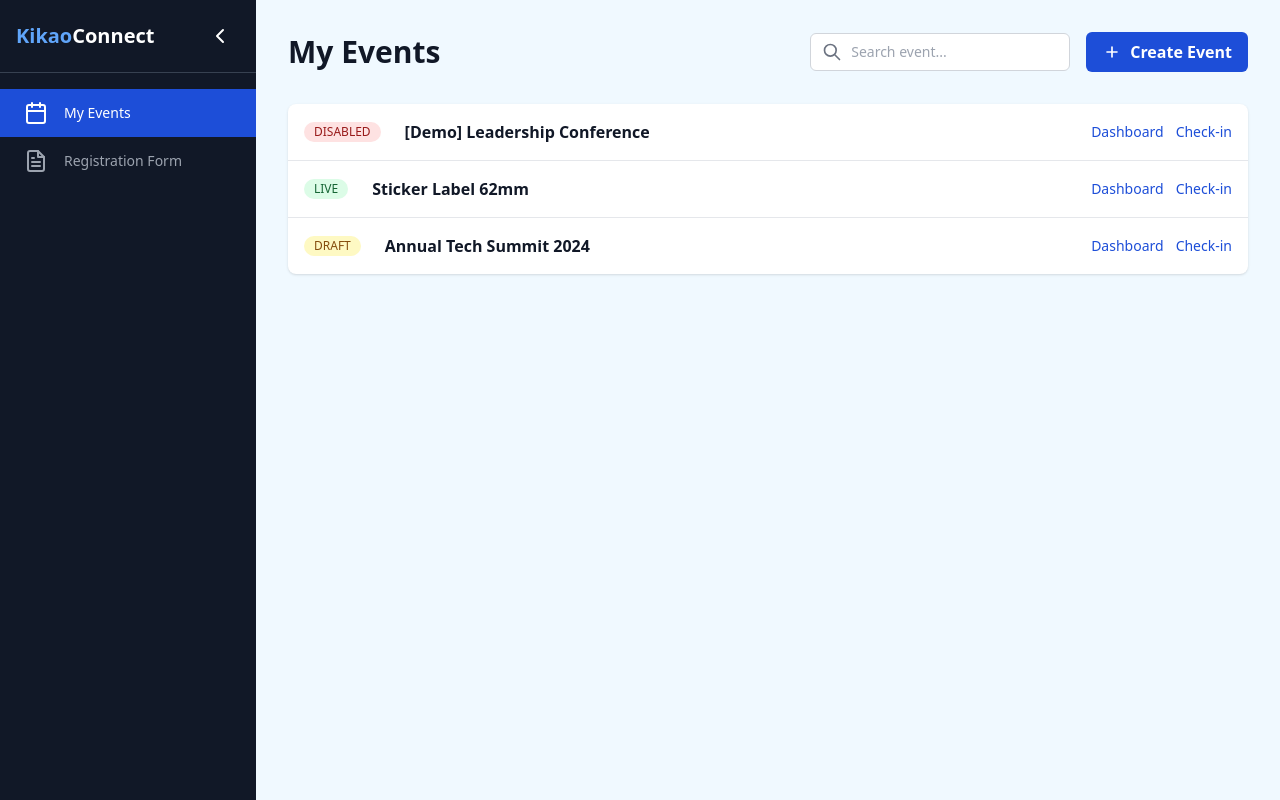
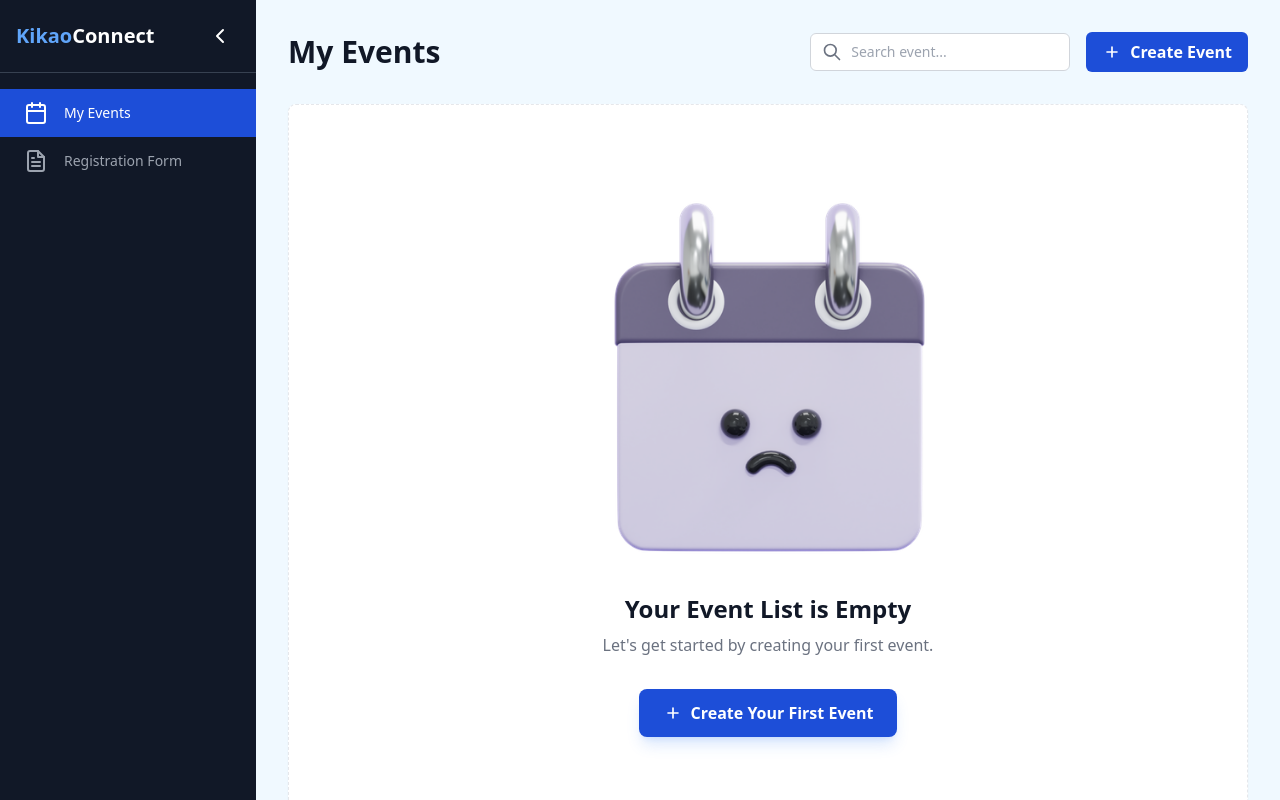
Before and after one commit to Beracali-Technologies/kikaolink-client, a React (Vite) app in the folder client/: page /dashboard/events in a window 1280 px wide. Built offline with nearby package versions, Linux system fonts and the light colour scheme.

Commit message:
Changed the icon to match the screen sizes

```diff
--- /dev/null
+++ b/client/src/Features/Dashboard/Components/NoEventState/NoEventState.tsx
@@ -0,0 +1,48 @@
+import React from 'react';
+import { Link } from 'react-router-dom';
+import noEventImage from '../../../../assets/Icons/noEvent.webp';
+
+
+interface NoEventImageProps {
+    className?: string;
+    alt?: string;
+}
+
+const NoEventImage: React.FC<NoEventImageProps> = ({ className, alt ="No Event found"  }) => {
+  return (
+        <img src={noEventImage} width="400" height="400" alt={alt} className={className} />
+  )
+}
+
+/*const EmptyCalendarIcon: React.FC = () => (
+    <svg className="w-28 h-28 text-slate-300" xmlns="http://www.w3.org/2000/svg" fill="none" viewBox="0 0 24 24" stroke="currentColor" strokeWidth="1">
+        <path strokeLinecap="round" strokeLinejoin="round" d="M8 7V3m8 4V3m-9 8h10M5 21h14a2 2 0 002-2V7a2 2 0 00-2-2H5a2 2 0 00-2 2v12a2 2 0 002 2z" />
+    </svg>
+); */
+
+const PlusIcon = () => <svg className="w-5 h-5" xmlns="http://www.w3.org/2000/svg" fill="none" viewBox="0 0 24 24" stroke="currentColor"><path strokeLinecap="round" strokeLinejoin="round" strokeWidth={2} d="M12 6v6m0 0v6m0-6h6m-6 0H6" /></svg>;
+
+const NoEventState: React.FC = () => {
+    return (
+        <div className="text-center py-20 px-6 bg-white rounded-lg shadow-sm border border-dashed">
+              <div className="flex justify-center mb-6">
+                    <NoEventImage className="w-24 h-24 sm:w-32 sm:h-32 md:w-48 md:h-48 lg:w-64 lg:h-64 xl:w-96 xl:h-96" />
+              </div>
+              <h2 className="text-2xl font-bold text-dark-text">Your Event List is Empty</h2>
+              <p className="mt-2 text-base text-light-text">
+                    Let's get started by creating your first event.
+              </p>
+              <div className="mt-8">
+                    <Link
+                        to="/dashboard/events/create"
+                        className="inline-flex items-center gap-2 bg-primary-blue text-white font-semibold px-6 py-3 rounded-lg hover:bg-primary-blue-hover transition-all duration-300 shadow-lg shadow-blue-500/20 hover:shadow-xl hover:-translate-y-0.5"
+                    >
+                        <PlusIcon />
+                        <span>Create Your First Event</span>
+                    </Link>
+              </div>
+        </div>
+    );
+};
+
+export default NoEventState;
--- a/client/src/Features/Dashboard/EventList/EventList.tsx
+++ b/client/src/Features/Dashboard/EventList/EventList.tsx
@@ -1,19 +1,20 @@
 import React from 'react';
 import { Link } from 'react-router-dom';
+import NoEventState from '../Components/NoEventState/NoEventState'; // <-- IMPORT THE NEW COMPONENT
 
 // Placeholder Icons
 const SearchIcon = () => <svg className="w-5 h-5" xmlns="http://www.w3.org/2000/svg" fill="none" viewBox="0 0 24 24" stroke="currentColor"><path strokeLinecap="round" strokeLinejoin="round" strokeWidth={2} d="M21 21l-6-6m2-5a7 7 0 11-14 0 7 7 0 0114 0z" /></svg>;
 const PlusIcon = () => <svg className="w-5 h-5" xmlns="http://www.w3.org/2000/svg" fill="none" viewBox="0 0 24 24" stroke="currentColor"><path strokeLinecap="round" strokeLinejoin="round" strokeWidth={2} d="M12 6v6m0 0v6m0-6h6m-6 0H6" /></svg>;
 
+const EventList: React.FC = () => {
+    // To see the new component in action, uncomment the empty array below
+    const events: { id: number; title: string; status: string }[] = [];
 
-const EventList: React.FC = () => {
-    // Mock data to simulate events. In a real app, this comes from an API.
-    const events = [
-        { id: 1, title: '[Demo] Leadership Conference', status: 'DISABLED' },
-        { id: 2, title: 'Sticker Label 62mm', status: 'LIVE' },
-        { id: 3, title: 'Annual Tech Summit 2024', status: 'DRAFT' },
-    ];
-    // const events = []; // Uncomment this line to see the "No Events" state
+    // const events = [
+    //     { id: 123, title: '[Demo] Leadership Conference', status: 'DISABLED' },
+    //     { id: 456, title: 'Sticker Label 62mm', status: 'LIVE' },
+    //     { id: 789, title: 'Annual Tech Summit 2024', status: 'DRAFT' },
+    // ];
 
     const getStatusChip = (status: string) => {
         switch (status) {
@@ -48,7 +49,7 @@ const EventList: React.FC = () => {
 
             {/* Event List or No Event State */}
             {events.length > 0 ? (
-                <div className="bg-white rounded-lg shadow">
+                <div className="bg-white rounded-lg shadow-sm">
                     <ul className="divide-y divide-gray-200">
                         {events.map(event => (
                             <li key={event.id} className="p-4 flex items-center justify-between hover:bg-gray-50">
@@ -56,19 +57,18 @@ const EventList: React.FC = () => {
                                     {getStatusChip(event.status)}
                                     <span className="font-semibold text-dark-text">{event.title}</span>
                                 </div>
-                                <div className="flex items-center gap-3">
-                                    <Link to={`/dashboard/events/${event.id}/details`} className="text-sm font-medium text-primary-blue hover:underline">Dashboard</Link>
-                                    <Link to={`/checkin/${event.id}`} className="text-sm font-medium text-primary-blue hover:underline">Check-in</Link>
+                                <div className="flex items-center gap-4">
+                                    {/* FIXED: Link to '/info' to match our routing structure */}
+                                    <Link to={`/dashboard/events/${event.id}/info`} className="text-sm font-medium text-primary-blue hover:underline">Dashboard</Link>
+                                    <Link to={`/checkin/${event.id}`} className="text-sm font-medium text-light-text hover:underline">Check-in</Link>
                                 </div>
                             </li>
                         ))}
                     </ul>
                 </div>
             ) : (
-                <div className="text-center py-20 bg-white rounded-lg shadow">
-                     <h2 className="text-2xl font-semibold text-dark-text">You haven't created any events yet</h2>
-                     <p className="mt-2 text-light-text">Click "Create Event" to get started.</p>
-                </div>
+                // --- THIS IS THE UPGRADE ---
+                <NoEventState />
             )}
         </div>
     );
--- a/client/src/Features/Dashboard/EventList/NoEvent.tsx
+++ /dev/null
@@ -1,15 +0,0 @@
-import styles from '../../../assets/styles/global.module.css';
-import NoEvents from '../../../assets/images/noEvents.webp';
-
-
-
-const NoEvent = () => {
-
-    return (
-            <div className={styles.imageContainer}>
-                  <img src={NoEvents} alt="No Events" className={styles.noEventImage} />
-            </div>
-    )
-}
-
-export default NoEvent;
--- a/client/src/Routes/routes.tsx
+++ b/client/src/Routes/routes.tsx
@@ -3,7 +3,7 @@ import { Navigate } from 'react-router-dom';
 
 const HeroPage = lazy(() => import('../Features/Landing/HeroPage/HeroPage'));
 const EventList = lazy(() => import('../Features/Dashboard/EventList/EventList'));
-const NoEvent = lazy(() => import('../Features/Dashboard/EventList/NoEvent'));
+const NoEvent = lazy(() => import('../Features/Dashboard/Components/NoEventState/NoEventState'));
 const Login = lazy(() => import('../Features/Auth/Login/Login'));
 const Signup = lazy(() => import('../Features/Auth/Signup/Signup'));
 const EventSettingsLayout = lazy(() => import('../Layouts/EventSettingsLayout/EventSettingsLayout'));
@@ -24,13 +24,16 @@ export const publicRoutes = [
 export const privateRoutes = [
     { path: "events", element: <EventList /> },
     { path: "events/create", element: <CreateEvent /> },
+    { path: "registration-form-editor", element: <RegistrationFormEditor /> },
     {
         path: "events/:eventId",
         element: <EventSettingsLayout />,
         // 3. Children routes that render inside the EventSettingsLayout's <Outlet />
         children: [
+          { path: "settings", element: <EventSettingsLayout /> },
           { path: "edit-event-info", element: <EditEventInfo /> },
           { path: "registration-form-editor", element: <RegistrationFormEditor /> },
+          { path: "no-event", element: <NoEvent /> },
           // Default child route to redirect to 'info'
           { index: true, element: <Navigate to="events" replace /> }
         ]
```
Also changed, not shown: client/src/assets/Icons/noEvent.webp (added).
